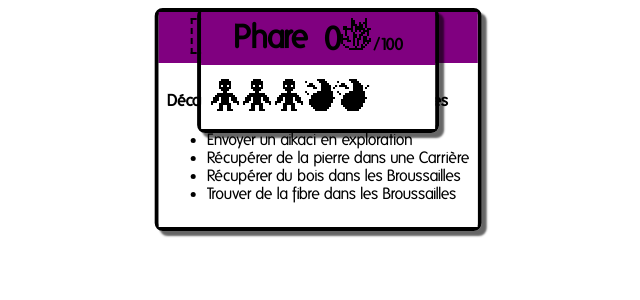
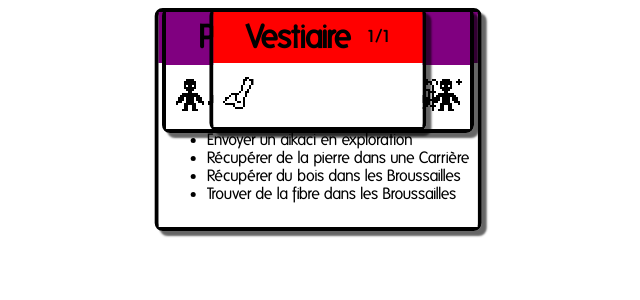
Before and after one commit to Stern-Hillpocken/haske, an Angular app: page /game in a window 1280 px wide. Shown: the top 300 px of the page, without its empty margins (322-962 px from the left). Built offline with nearby package versions, Linux system fonts and the light colour scheme.

Commit message:
Unequip-tool to remove item of workers inside the Dressing

```diff
--- a/src/app/components/ui/game/game-window/game-window.component.html
+++ b/src/app/components/ui/game/game-window/game-window.component.html
@@ -39,9 +39,8 @@
         <p *ngIf="windowInfo.name === 'goal'" [innerHTML]="currentGoal"></p>
     </div>
 
-    <div *ngIf="
-        windowInfo.currentTime !== undefined && windowInfo.maxTime && (windowInfo.content.includes('worker') || windowInfo.content.includes('miner') || (windowInfo.name === 'furnace' && windowInfo.currentTime > 0) || (windowInfo.name === 'field' && windowInfo.currentTime > 0) )"
+    <div *ngIf="displayProgressBar()"
         class="progress-bar">
-        <div class="bar" [style]="{'width': windowInfo.currentTime*100/windowInfo.maxTime+'%'}"></div>
+        <div class="bar" [style]="{'width': progressBarWidth()+'%'}"></div>
     </div>
 </div>
--- a/src/app/components/ui/game/game-window/game-window.component.ts
+++ b/src/app/components/ui/game/game-window/game-window.component.ts
@@ -145,6 +145,8 @@ export class GameWindowComponent {
       // Food
       case "bread": return "Du pain à donner à manger à un aikaci.";
       case "meat": return "De la viande consommable ou à utiliser en recette.";
+      // Misc
+      case "unequip-tool": return "Un objet pour permettre de d’enlever l’équipement de tes aikacis dans le Vestiaire.";
       // Notes
       case "note-help-and-trash": return "Ici c’est l’endroit pour avoir des informations sur les différents élèments. Pour l’instant un élement de type \"note\" (représenté par l’enveloppe) est dans l’emplacement mais tu peux l’enlever pour libérer la place pour un autre élèment. Tu peux par exemple détruire cette note en la plaçant dans le Rebut. Chaque note est différente, examine les toutes !";
       case "note-time-strip": return "En haut se trouve la frise du temps avec différents évènements qui y sont associés, et le temps qui passe.";
@@ -188,7 +190,7 @@ export class GameWindowComponent {
   }
 
   contentLengthWithoutWorker(): number {
-    return this.windowInfo.content.filter((name) => name !== "worker").length
+    return this.windowInfo.content.filter((name) => !["worker", "miner", "fighter", "figther-reinforced", "archer", "archer-reinforced"].includes(name)).length;
   }
 
   classOfTitle(): string {
@@ -217,4 +219,23 @@ export class GameWindowComponent {
     return style;
   }
 
+  displayProgressBar(): boolean {
+    return this.windowInfo.currentTime !== undefined
+      && this.windowInfo.maxTime !== undefined
+      && (this.windowInfo.content.includes('worker')
+        || this.windowInfo.content.includes('miner')
+        || this.windowInfo.content.includes('fighter')
+        || this.windowInfo.content.includes('fighter-reinforced')
+        || this.windowInfo.content.includes('archer')
+        || this.windowInfo.content.includes('archer-reinforced')
+        || (this.windowInfo.name === 'furnace' && this.windowInfo.currentTime > 0)
+        || (this.windowInfo.name === 'field' && this.windowInfo.currentTime > 0)
+      );
+  }
+
+  progressBarWidth(): number {
+    if (!this.windowInfo.currentTime || !this.windowInfo.maxTime) return 0;
+    return this.windowInfo.currentTime*100/this.windowInfo.maxTime;
+  }
+
 }
--- a/src/app/models/game-window.model.ts
+++ b/src/app/models/game-window.model.ts
@@ -27,7 +27,7 @@ export class GameWindowStorage extends GameWindow {
     constructor(
         public override name: WindowNames = "storage",
         public override content: DraggableNames[] = [],
-        public override acceptance: DraggableNames[] = ["stone", "water", "charcoal", "wood", "plank", "stick", "fiber", "fabric", "iron-ore", "iron", "pickaxe", "weapon-contact", "weapon-distance", "armor", "lizard", "hare", "skin", "millet-seed", "millet", "flour", "dough", "bread", "raw-meat", "meat", "monster-eye", "note-help-and-trash", "note-event-event", "note-event-newcomers", "note-event-fight", "note-event-end-day", "note-storage-filter", "note-time-strip", "note-exploration-x-time"],
+        public override acceptance: DraggableNames[] = ["stone", "water", "charcoal", "wood", "plank", "stick", "fiber", "fabric", "iron-ore", "iron", "pickaxe", "weapon-contact", "weapon-distance", "armor", "lizard", "hare", "skin", "millet-seed", "millet", "flour", "dough", "bread", "raw-meat", "meat", "monster-eye", "unequip-tool", "note-help-and-trash", "note-event-event", "note-event-newcomers", "note-event-fight", "note-event-end-day", "note-storage-filter", "note-time-strip", "note-exploration-x-time"],
         public override maxSpace: number = 14,
         public override slot: DraggableNames[] = []
     ) {
@@ -62,7 +62,7 @@ export class GameWindowLighthouse extends GameWindow {
     constructor(
         public override name: WindowNames = "lighthouse",
         public override content: DraggableNames[] = [],
-        public override acceptance: DraggableNames[] = ["worker", "miner", "fighter", "archer", "fighter-reinforced", "archer-reinforced", "note-help-and-trash", "note-event-event", "note-event-newcomers", "note-event-fight", "note-event-end-day", "note-storage-filter", "note-time-strip", "note-fight"]
+        public override acceptance: DraggableNames[] = ["worker", "miner", "fighter", "archer", "fighter-reinforced", "archer-reinforced", "unequip-tool", "note-help-and-trash", "note-event-event", "note-event-newcomers", "note-event-fight", "note-event-end-day", "note-storage-filter", "note-time-strip", "note-fight"]
     ) {
         super(name, content, acceptance)
     }
@@ -135,7 +135,7 @@ export class GameWindowHelp extends GameWindow {
     constructor(
         public override name: WindowNames = "help",
         public override content: DraggableNames[] = [],
-        public override acceptance: DraggableNames[] = ["worker", "miner", "fighter", "archer", "fighter-reinforced", "archer-reinforced", "stone", "water", "charcoal", "wood", "plank", "stick", "fiber", "fabric", "iron-ore", "iron", "millet-seed", "millet", "flour", "dough", "bread", "lizard", "hare", "skin", "raw-meat", "meat", "pickaxe", "weapon-contact", "weapon-distance", "armor", "note-help-and-trash", "note-event-event", "note-event-newcomers", "note-event-fight", "note-event-end-day", "note-storage-filter", "note-time-strip", "note-exploration-x-time"],
+        public override acceptance: DraggableNames[] = ["worker", "miner", "fighter", "archer", "fighter-reinforced", "archer-reinforced", "stone", "water", "charcoal", "wood", "plank", "stick", "fiber", "fabric", "iron-ore", "iron", "millet-seed", "millet", "flour", "dough", "bread", "lizard", "hare", "skin", "raw-meat", "meat", "pickaxe", "weapon-contact", "weapon-distance", "armor", "unequip-tool", "note-help-and-trash", "note-event-event", "note-event-newcomers", "note-event-fight", "note-event-end-day", "note-storage-filter", "note-time-strip", "note-exploration-x-time"],
         public override slot: DraggableNames[] = ["note-help-and-trash"]
     ) {
         super(name, content, acceptance)
@@ -180,8 +180,8 @@ export class GameWindowWorkbench extends GameWindow {
 export class GameWindowDressing extends GameWindow {
     constructor(
         public override name: WindowNames = "dressing",
-        public override content: DraggableNames[] = [],
-        public override acceptance: DraggableNames[] = ["worker", "pickaxe", "miner", "weapon-contact", "fighter", "weapon-distance", "archer", "armor"],
+        public override content: DraggableNames[] = ["unequip-tool"],
+        public override acceptance: DraggableNames[] = ["unequip-tool", "worker", "pickaxe", "miner", "weapon-contact", "fighter", "weapon-distance", "archer", "armor", "archer-reinforced", "fighter-reinforced"],
         public override currentTime: number = 0,
         public override maxTime: number = 6,
         public override maxSpace: number = 1
--- a/src/app/shared/game-sate.service.ts
+++ b/src/app/shared/game-sate.service.ts
@@ -73,7 +73,7 @@ export class GameStateService {
       let windowEnd = this._gameState$.value.windows[this._gameState$.value.drag.windowEndId];
       let dragName = this._gameState$.value.drag.draggableName;
 
-      if (windowEnd.maxSpace !== undefined && windowEnd.content.filter((name) => !this.workerNames.includes(name)).length >= windowEnd.maxSpace && this.workerNames.includes(dragName)) {
+      if (windowEnd.maxSpace !== undefined && windowEnd.content.filter((name) => !this.workerNames.includes(name)).length >= windowEnd.maxSpace && !this.workerNames.includes(dragName)) {
         this.popupService.pushValue("error", "Plus de place");
       } else if (windowStart instanceof GameWindowWorkbench && this.recipesServices.recipeDoable(windowStart.content)[0] !== "nothing" && windowStart.currentTime !== 0) {
         this.popupService.pushValue("error", "La recette doit être menée à son terme");
@@ -200,6 +200,9 @@ export class GameStateService {
           case 15:
             this._gameState$.value.windows.push(new GameWindowLighthouse());
             this._gameState$.value.windows[this.indexOfWindow("lighthouse")].content = ["worker", "worker", "worker", "water", "water"];
+            // TODO remove:
+            this._gameState$.value.windows.push(new GameWindowDressing());
+            this._gameState$.value.windows[this.indexOfWindow("lighthouse")].content.push(...["archer" as DraggableNames, "fighter" as DraggableNames, "archer-reinforced" as DraggableNames, "fighter-reinforced" as DraggableNames])
             break;
           case 17:
             this._gameState$.value.windows.push(new GameWindowExploration()); break;
@@ -268,7 +271,7 @@ export class GameStateService {
 
         // Add time
         if (window instanceof GameWindowDressing) {
-          if (window.content.filter((name) => !this.workerNames.includes(name)).length > 0 && window.content.filter((name) => this.workerNames.includes(name)).length > 0) {
+          if (window.content.filter((name) => !this.workerNames.includes(name)).length > 0 && window.content.filter((name) => this.workerNames.includes(name)).length > 0 && !(window.content.includes("unequip-tool") && window.content.filter((name) => "worker".includes(name)).length === 1)) {
             window.currentTime ++;
           }
 
@@ -428,7 +431,17 @@ export class GameStateService {
             window.content = window.content.filter((name) => this.workerNames.includes(name));
             let worker: DraggableNames = window.content[0];
             window.content.shift();
-            if (item === "pickaxe") {
+            if (item === "unequip-tool") {
+              window.content.push("unequip-tool");
+              window.content.push("worker");
+              switch (worker) {
+                case "miner": window.content.push("pickaxe"); break;
+                case "fighter": window.content.push("weapon-contact"); break;
+                case "archer": window.content.push("weapon-distance"); break;
+                case "fighter-reinforced": window.content.push("weapon-contact"); window.content.push("armor"); break;
+                case "archer-reinforced": window.content.push("weapon-distance"); window.content.push("armor"); break;
+              }
+            } else if (item === "pickaxe") {
               window.content.push("miner");
               this.goalService.launchTrigger("equip-miner");
             } else if (item === "weapon-contact") {
--- a/src/app/types/item-names.type.ts
+++ b/src/app/types/item-names.type.ts
@@ -1 +1 @@
-export type ItemNames = "pickaxe" | "weapon-contact" | "weapon-distance" | "armor";
+export type ItemNames = "pickaxe" | "weapon-contact" | "weapon-distance" | "armor" | "unequip-tool";
```
Also changed, not shown: src/assets/images/draggable/unequip-tool.png (added).
